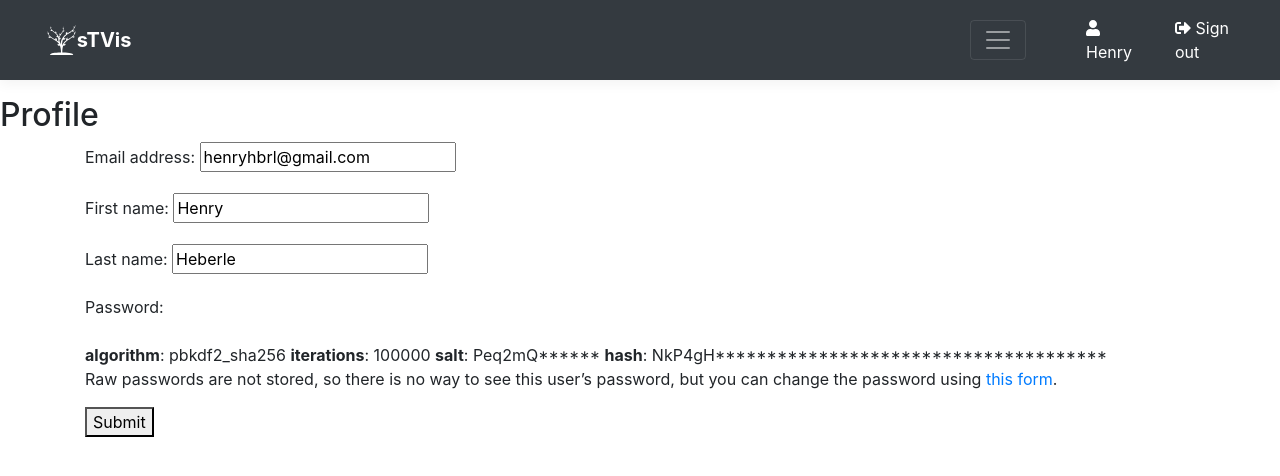
After one commit to heberleh/supertree, a Django app: page /account/profile/edit/ in a window 1280 px wide. The commit adds this page. Shown: the top 476 px of the page. Run offline with Django 3.2, Linux system fonts and the light colour scheme; a user stored in the database is signed in; some libraries are stand-ins or nearby versions.

Commit message:
changing password template

```diff
--- /dev/null
+++ b/web_supertree/accounts/forms.py
@@ -0,0 +1,47 @@
+from django import forms
+
+from django.contrib.auth.models import User
+from django.contrib.auth.forms import UserCreationForm
+from django.contrib.auth.forms import UserChangeForm
+
+class RegistrationForm(UserCreationForm):
+    email = forms.EmailField(required=True)
+
+    class Meta:
+        model = User
+        fields = (
+            'username',
+            'first_name',
+            'last_name',
+            'email',
+            'password1',
+            'password2'
+        )
+
+    def save(self, commit=True):
+        user = super(RegistrationForm, self).save(commit=False)
+        user.first_name = self.cleaned_data('first_name')
+        user.last_name = self.cleaned_data('last_name')
+        user.e_mail = self.cleaned_data('email')
+
+        if commit:
+            user.save()
+
+        return user
+
+class EditProfileForm(UserChangeForm):
+    class Meta:
+        model = User
+        fields = (
+            'email',
+            'first_name',
+            'last_name',
+            'password'
+        )
+
+# class changePasswordForm(UserChangeForm):
+#     class Meta:
+#         model = User
+#         fields = (
+#             'password'
+#         )
--- a/web_supertree/accounts/static/accounts/style.css
+++ b/web_supertree/accounts/static/accounts/style.css
@@ -2,6 +2,9 @@
   --jumbotron-padding-y: 3rem;
 }
 
+.login-item{
+  padding: 10px 0px!;
+}
 .jumbotron {
   padding-top: var(--jumbotron-padding-y);
   padding-bottom: var(--jumbotron-padding-y);
--- /dev/null
+++ b/web_supertree/accounts/templates/accounts/edit_profile.html
@@ -0,0 +1,14 @@
+ {% extends "base.html" %} {%block head %}
+
+    <title>Profile</title>
+
+{% endblock %} {%block body%}
+    <h2>Profile</h2>
+    <div class="container">
+        <form method="post">
+            {% csrf_token %} {{ form.as_p }}
+            <button type="submit">Submit</button>
+        </form>
+
+    </div>
+{% endblock %}
--- a/web_supertree/accounts/templates/base.html
+++ b/web_supertree/accounts/templates/base.html
@@ -2,10 +2,10 @@
 <html lang="en">
 
 <head>
-    {% block head %}
-    <meta charset="utf-8">
 
+    <meta charset="utf-8"> {% block head %}
     <title>Supertree visualization</title>
+    {% endblock %}
 
     <link rel="stylesheet" href="https://maxcdn.bootstrapcdn.com/bootstrap/4.0.0/css/bootstrap.min.css" integrity="sha384-Gn5384xqQ1aoWXA+058RXPxPg6fy4IWvTNh0E263XmFcJlSAwiGgFAW/dAiS6JXm"
         crossorigin="anonymous">
@@ -20,7 +20,7 @@
         crossorigin="anonymous"></script>
 
     {% load static %}
-    <link rel="stylesheet" href="{% static 'accounts/style.css'%}" type="text/css"> {% endblock%}
+    <link rel="stylesheet" href="{% static 'accounts/style.css'%}" type="text/css">
 </head>
 
 <body>
@@ -214,19 +214,24 @@
                 </div>
             </div>
             <div class="col-md-2">
-                <div class="d-flex justify-content-between">
-                    <ul class="navbar-nav navbar-expand-sm col-md-11 row">
-                        {% if login %}
-                            <li class="nav-item col-md-6">
+                {% comment %}   class="d-flex justify-content-between" {% endcomment %}
+                <div class="">
+                    <ul class="navbar-nav navbar-expand-sm">
+                        {% if user.is_authenticated %}
+                        <div class="col-md-6">
+                            <li class="nav-item">
                                 <a href="{% url 'accounts:profile' %}" class="text-white nav-link">
-                                        <i class="fas fa-user fa-1x"></i> {{"Henry"}}
+                                    <i class="fas fa-user fa-1x"></i> {{user.first_name}}
                                 </a>
                             </li>
-                            <li class="nav-item col-md-6">
+                        </div>
+                        <div class="col-md-6">
+                            <li class="nav-item">
                                 <a href="{% url 'accounts:logout' %}" class="text-white nav-link">
                                     <i class="fas fa-sign-out-alt"></i> Sign out
                                 </a>
                             </li>
+                        </div>
 
                         {% else %}
                         <li class="nav-item col-md-6">
@@ -245,7 +250,6 @@
                     </ul>
                 </div>
             </div>
-
         </div>
     </header>
 
--- a/web_supertree/accounts/urls.py
+++ b/web_supertree/accounts/urls.py
@@ -1,8 +1,15 @@
-from django.urls import path
+#from django.urls import path
 from django.conf.urls import url
 from . import views
 
-from django.contrib.auth.views import login, logout
+from django.contrib.auth.views import (
+                                login,
+                                logout,
+                                password_reset,
+                                password_reset_done,
+                                password_reset_confirm,
+                                password_reset_complete
+                                )
 
 
 app_name = 'accounts'
@@ -11,8 +18,13 @@ urlpatterns = [
     url(r'^login/$', login, {'template_name':'accounts/login.html'}, name="login"),
     url(r'^logout/$', logout, {'template_name':'accounts/logout.html'}, name="logout"),
     url(r'^register/$', views.register, name="register"),
-    url(r'^profile/$', logout, {'template_name':'accounts/profile.html'}, name="profile"),
-
+    url(r'^profile/$', views.profile, name="profile"),
+    url(r'^profile/edit/$', views.edit_profile, name="edit_profile"),
+    url(r'^change-password/$', views.change_password, name="change_password"),
+    url(r'^password-reset/$', password_reset, name="reset_password"),
+    url(r'^password-reset/done/$', password_reset_done, name="password_reset_done"),
+    url(r'^password-reset/confirm/(?P<uidb64>[0-9A-Za-z]+)-(?P<token>.+)/$', password_reset_confirm, name="password_reset_confirm"),
+    url(r'^password-reset/complete/$', password_reset_complete, name="password_reset_complete"),
 
 #     path('', views.IndexView.as_view(template_name='app/index.html'), name='index'),
 #     path('<int:pk>/visualize/', views.ListOneView.as_view(template_name='app/detail.html'), name='list_one'),
--- a/web_supertree/accounts/views.py
+++ b/web_supertree/accounts/views.py
@@ -1,4 +1,4 @@
-from django.shortcuts import render
+from django.shortcuts import render, redirect
 # from django.views import generic
 
 from django.shortcuts import get_list_or_404
@@ -8,7 +8,18 @@ from django.shortcuts import get_list_or_404
 
 from .models import Tree
 # import sys
-from django.contrib.auth.forms import UserCreationForm
+from django.contrib.auth.forms import (
+                            UserCreationForm,
+                            PasswordChangeForm
+                            )
+
+from accounts.forms import (
+                            RegistrationForm,
+                            EditProfileForm
+                            )
+
+from django.contrib.auth import update_session_auth_hash
+
 
 
 def home(request):
@@ -17,17 +28,57 @@ def home(request):
     page = 'accounts/home.html'
     return render(request, page, context)
 
+
+
 def register(request):
     if request.method == 'POST':
-        form = UserCreationForm(request.POST)
+        form = RegistrationForm(request.POST)
         if form.is_valid():
             form.save()
             return redirect('/account')
 
     else: #if GET
-        form = UserCreationForm()
+        form = RegistrationForm()
         args = {'form': form}
         return render(request, 'accounts/reg_form.html', args)
+
+
+def profile(request):
+    args = {'user': request.user}
+    return render(request, 'accounts/profile.html')
+
+
+
+def edit_profile(request):
+    if request.method == 'POST':
+        form = EditProfileForm(request.POST, instance=request.user)
+
+        if form.is_valid():
+            form.save()
+            return redirect('/account/profile')
+
+    else:
+        form = EditProfileForm(instance=request.user)
+        args = {'form': form}
+        return render(request,'accounts/edit_profile.html', args)
+
+
+def change_password(request):
+    if request.method == 'POST':
+        form = PasswordChangeForm(data=request.POST, user=request.user)
+
+        if form.is_valid():
+            form.save()
+            update_session_auth_hash(request, form.user)
+            return redirect('/account/profile')
+        else:
+            return redirect('/account/change-password')
+
+    else:
+        form = PasswordChangeForm(user=request.user)
+        args = {'form': form}
+        return render(request,'accounts/change_password.html', args)
+
 
 # class IndexView(generic.ListView):
 #     template_name =
--- a/web_supertree/web_supertree/urls.py
+++ b/web_supertree/web_supertree/urls.py
@@ -20,6 +20,7 @@ from . import views
 
 urlpatterns = [
     url(r'^$', views.login_redirect, name='login_redirect'),
+    path('', include('django.contrib.auth.urls')),
     path('account/', include('accounts.urls')),
     path('admin/', admin.site.urls),
 ]
```
Also changed, not shown: web_supertree/accounts/templates/accounts/change_password.html (added, +14 -0 lines), web_supertree/accounts/templates/accounts/profile.html (+12 -6 lines), web_supertree/accounts/templates/accounts/forms.html (added), web_supertree/db.sqlite3, 1 other file. Lines whose indentation alone changed are shown as unchanged.
